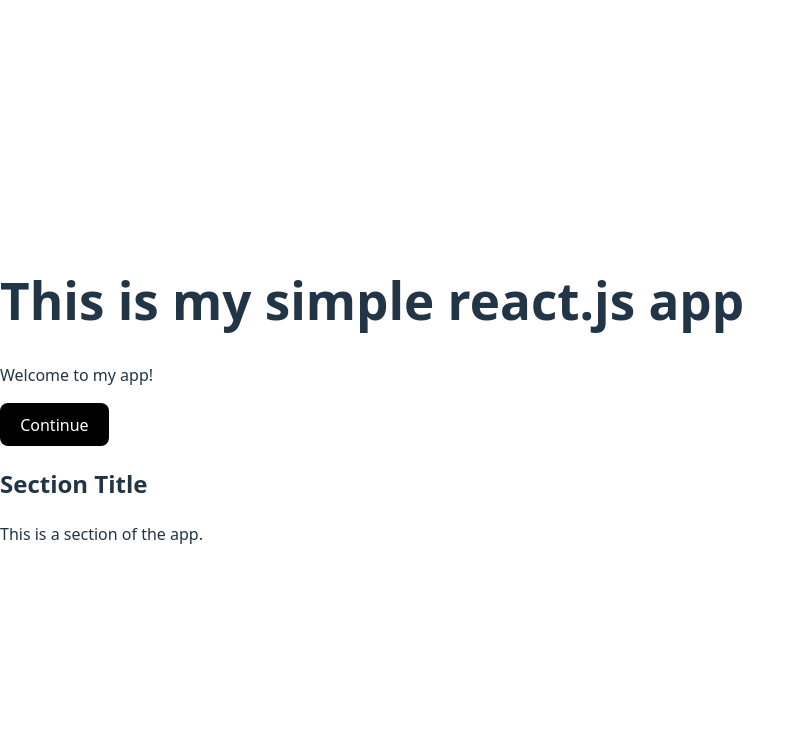
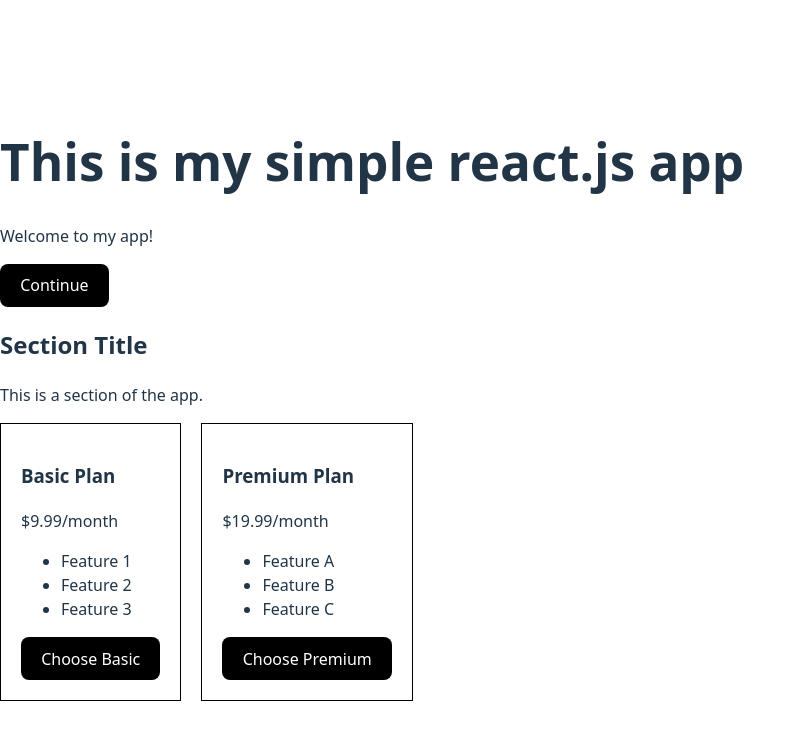
Before and after one commit to armanihsan-dev/CI-FrontEnd, a React (Vite) app: page / in a window 1280 px wide. Shown: the top 740 px of the page, without its empty margins (0-805 px from the left). Built offline with nearby package versions, Linux system fonts and the light colour scheme.

Commit message:
update project

```diff
--- a/src/App.jsx
+++ b/src/App.jsx
@@ -15,6 +15,35 @@ const App = () => {
         <h2>Section Title</h2>
         <p>This is a section of the app.</p>
       </section>
+
+      {/* pricing cards */}
+      <div style={{ display: 'flex', gap: '20px' }}>
+        <div style={{ border: '1px solid black', padding: '20px' }}>
+          <h3>Basic Plan</h3>
+          <p>$9.99/month</p>
+          <ul>
+            <li>Feature 1</li>
+            <li>Feature 2</li>
+            <li>Feature 3</li>
+          </ul>
+          <button style={{ backgroundColor: 'black', color: 'white' }}>
+            Choose Basic
+          </button>
+        </div>
+
+        <div style={{ border: '1px solid black', padding: '20px' }}>
+          <h3>Premium Plan</h3>
+          <p>$19.99/month</p>
+          <ul>
+            <li>Feature A</li>
+            <li>Feature B</li>
+            <li>Feature C</li>
+          </ul>
+          <button style={{ backgroundColor: 'black', color: 'white' }}>
+            Choose Premium
+          </button>
+        </div>
+      </div>
     </div>
   );
 };
```
